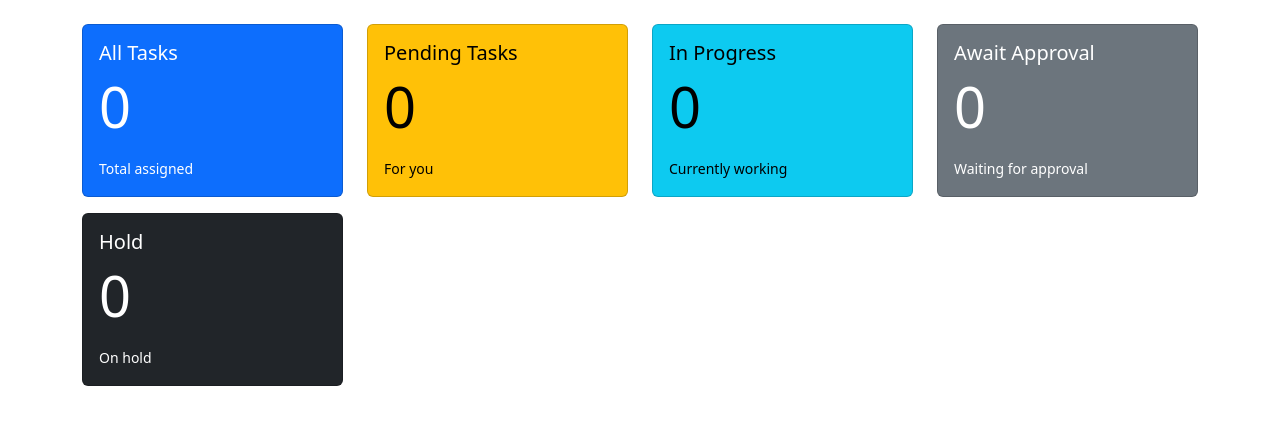
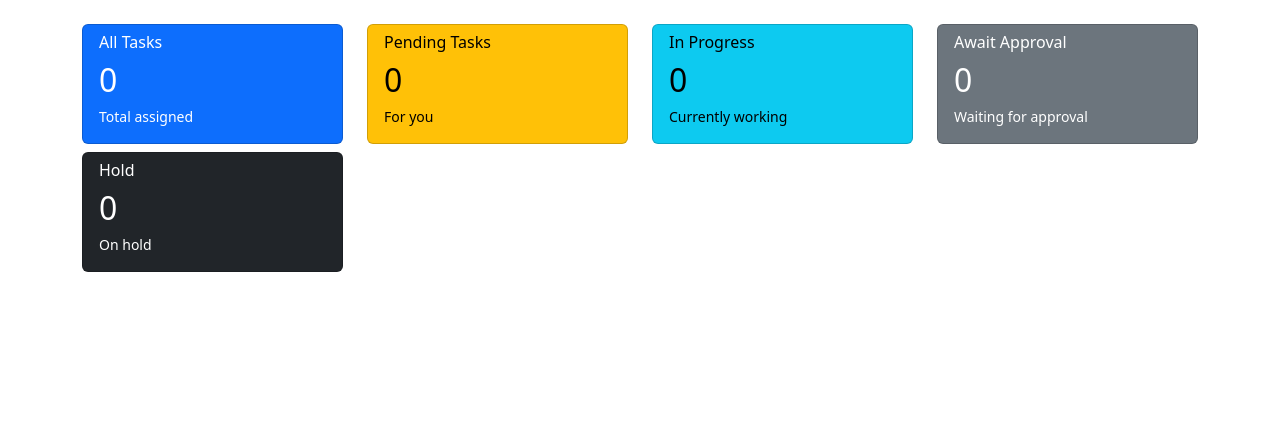
Before and after one commit to tapobhoomisamir/DPPTaskManager, a CodeIgniter 4 app: the page made by webapp/taskmanager/app/Views/dashboard/index.php in a window 1280 px wide. Shown: the part 56-481 px from the top of the page. Run offline with PHP 8.4 and a stand-in for CodeIgniter, Linux system fonts and the light colour scheme; the template is opened without the code that fills it, so the values that code supplies are empty; some libraries are stand-ins or nearby versions.

Commit message:
Updated dashboard task kpi cards

```diff
--- a/webapp/taskmanager/app/Views/dashboard/index.php
+++ b/webapp/taskmanager/app/Views/dashboard/index.php
@@ -40,47 +40,47 @@
         ?>
         <div class="container">
             <div class="row mb-4">
-                <div class="col-md-3">
-                    <div class="card text-bg-primary mb-3">
-                        <div class="card-body">
-                            <h5 class="card-title">All Tasks</h5>
-                            <p class="card-text display-4"><?= isset($allTasks) ? $allTasks : 0 ?></p>
+                <div class="col-6 col-md-3">
+                    <div class="card text-bg-primary mb-2" style="min-height:120px;">
+                        <div class="card-body py-2 px-3">
+                            <h5 class="card-title mb-1" style="font-size:1rem;">All Tasks</h5>
+                            <p class="card-text mb-0" style="font-size:2rem;"><?= isset($allTasks) ? $allTasks : 0 ?></p>
                             <small>Total assigned</small>
                         </div>
                     </div>
                 </div>
-                <div class="col-md-3">
-                    <div class="card text-bg-warning mb-3">
-                        <div class="card-body">
-                            <h5 class="card-title">Pending Tasks</h5>
-                            <p class="card-text display-4"><?= isset($pendingTasks) ? $pendingTasks : 0 ?></p>
+                <div class="col-6 col-md-3">
+                    <div class="card text-bg-warning mb-2" style="min-height:120px;">
+                        <div class="ccard-body py-2 px-3">
+                            <h5 class="card-title mb-1" style="font-size:1rem;">Pending Tasks</h5>
+                            <p class="card-text mb-0" style="font-size:2rem;"><?= isset($pendingTasks) ? $pendingTasks : 0 ?></p>
                             <small>For you</small>
                         </div>
                     </div>
                 </div>
-                <div class="col-md-3">
-                    <div class="card text-bg-info mb-3">
-                        <div class="card-body">
-                            <h5 class="card-title">In Progress</h5>
-                            <p class="card-text display-4"><?= isset($inProgressTasks) ? $inProgressTasks : 0 ?></p>
+                <div class="col-6 col-md-3">
+                    <div class="card text-bg-info mb-2" style="min-height:120px;">
+                        <div class="card-body py-2 px-3">
+                            <h5 class="card-title mb-1" style="font-size:1rem;">In Progress</h5>
+                            <p class="card-text mb-0" style="font-size:2rem;"><?= isset($inProgressTasks) ? $inProgressTasks : 0 ?></p>
                             <small>Currently working</small>
                         </div>
                     </div>
                 </div>
-                <div class="col-md-3">
-                    <div class="card text-bg-secondary mb-3">
-                        <div class="card-body">
-                            <h5 class="card-title">Await Approval</h5>
-                            <p class="card-text display-4"><?= isset($awaitApprovalTasks) ? $awaitApprovalTasks : 0 ?></p>
+                <div class="col-6 col-md-3">
+                    <div class="card text-bg-secondary mb-2" style="min-height:120px;">
+                        <div class="card-body py-2 px-3">
+                            <h5 class="card-title mb-1" style="font-size:1rem;">Await Approval</h5>
+                            <p class="card-text mb-0" style="font-size:2rem;"><?= isset($awaitApprovalTasks) ? $awaitApprovalTasks : 0 ?></p>
                             <small>Waiting for approval</small>
                         </div>
                     </div>
                 </div>
-                <div class="col-md-3">
-                    <div class="card text-bg-dark mb-3">
-                        <div class="card-body">
-                            <h5 class="card-title">Hold</h5>
-                            <p class="card-text display-4"><?= isset($holdTasks) ? $holdTasks : 0 ?></p>
+                <div class="col-6 col-md-3">
+                    <div class="card text-bg-dark mb-2" style="min-height:120px;">
+                        <div class="card-body py-2 px-3">
+                            <h5 class="card-title mb-1" style="font-size:1rem;">Hold</h5>
+                            <p class="card-text mb-0" style="font-size:2rem;"><?= isset($holdTasks) ? $holdTasks : 0 ?></p>
                             <small>On hold</small>
                         </div>
                     </div>
```
